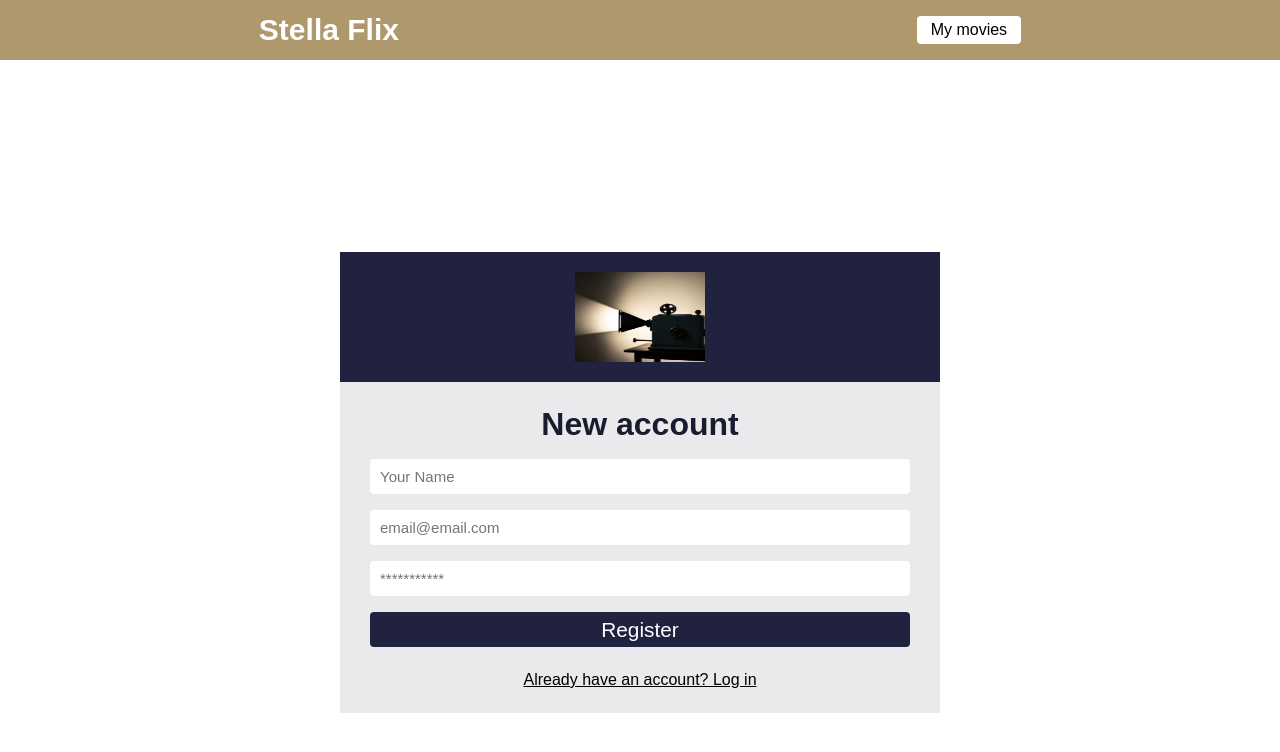
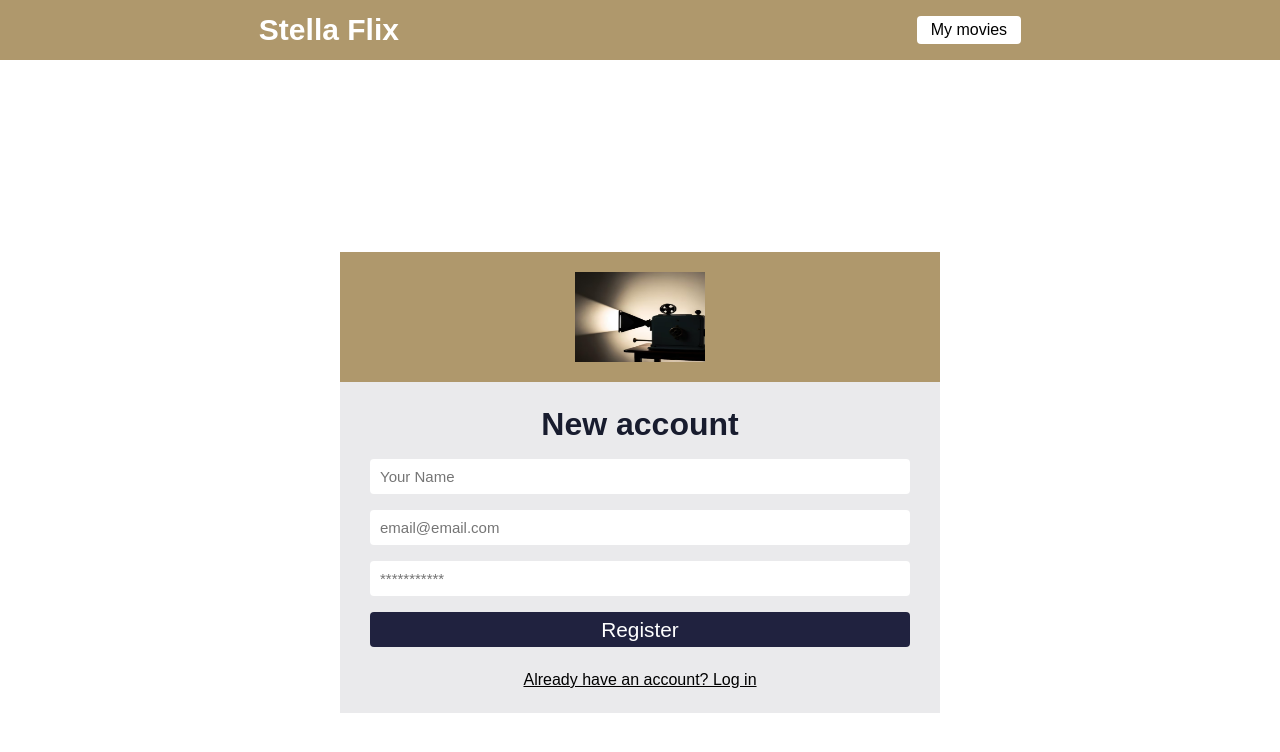
Before and after one commit to Deividmattos/MovieFlix, a React (Create React App) app: page /register in a window 1280 px wide. Shown: the top 752 px of the page. Built offline with nearby package versions, Linux system fonts and the light colour scheme.

Commit message:
alteracao na cor background

```diff
--- a/src/pages/SignIn/signin.css
+++ b/src/pages/SignIn/signin.css
@@ -15,7 +15,7 @@
   flex-direction: column;
 }
 .login-area {
-  background-color: #20223f;
+  background-color: #af986c;
   width: 100%;
   display: flex;
   justify-content: center;
```
